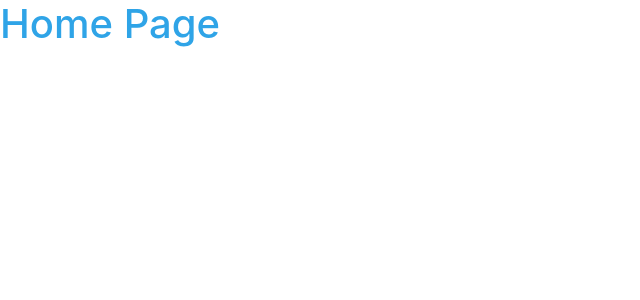
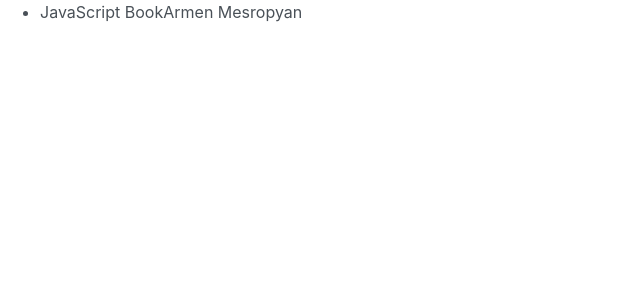
Before and after one commit to ArmenMesropyan/Redux-Book-Store, a React (Create React App) app: page / in a window 1280 px wide. Shown: the top 300 px of the page, without its empty margins (0-640 px from the left). Built offline with nearby package versions, Linux system fonts and the light colour scheme.

Commit message:
Test data from redux store connected to home page and showed

```diff
--- /dev/null
+++ b/src/components/book-list-item/book-list-item.js
@@ -0,0 +1,13 @@
+import React from 'react';
+
+const BookListItem = ({ book }) => {
+    const { title, author } = book;
+    return (
+        <li>
+            <span>{title}</span>
+            <span>{author}</span>
+        </li>
+    )
+};
+
+export default BookListItem;
--- /dev/null
+++ b/src/components/book-list-item/index.js
@@ -0,0 +1,3 @@
+import BookListItem from './book-list-item';
+
+export default BookListItem;
--- /dev/null
+++ b/src/components/book-list/book-list.js
@@ -0,0 +1,15 @@
+import React from 'react';
+import BookListItem from '../book-list-item';
+
+const BookList = ({ books }) => {
+    const elements = books.map(({ id, ...book }) => (
+        <BookListItem book={book} key={id}/>
+    ));
+    return (
+        <ul>
+            { elements }
+        </ul>
+    )
+}
+
+export default BookList;
--- /dev/null
+++ b/src/components/book-list/index.js
@@ -0,0 +1,3 @@
+import BookList from './book-list';
+
+export default BookList;
--- a/src/components/pages/home-page.js
+++ b/src/components/pages/home-page.js
@@ -1,9 +1,13 @@
 import React from 'react';
+import BookList from '../book-list';
+import { connect } from 'react-redux';
 
-const HomePage = () => {
+const HomePage = ({ books }) => {
     return (
-        <h1>Home Page</h1>
+        <BookList books={books}/>
     )
 }
 
-export default HomePage;
+const mapStateToProps = ({ books }) => ({ books })
+
+export default connect(mapStateToProps)(HomePage);
--- a/src/reducers/reducer.js
+++ b/src/reducers/reducer.js
@@ -1,5 +1,11 @@
 const initialState = {
-    books: [],
+    books: [
+        {
+            id: 1,
+            title: 'JavaScript Book',
+            author: 'Armen Mesropyan',
+        }
+    ],
 }
 
 const reducer = (state = initialState, action) => {
--- a/src/services/bookstore-service.js
+++ b/src/services/bookstore-service.js
@@ -1,11 +1,5 @@
 export default class BookstoreService {
     getBooks() {
-        return [
-            {
-                id: 1,
-                title: 'JavaScript Book',
-                author: 'Armen Mesropyan',
-            }
-        ];
+        return [];
     }
 }
```
